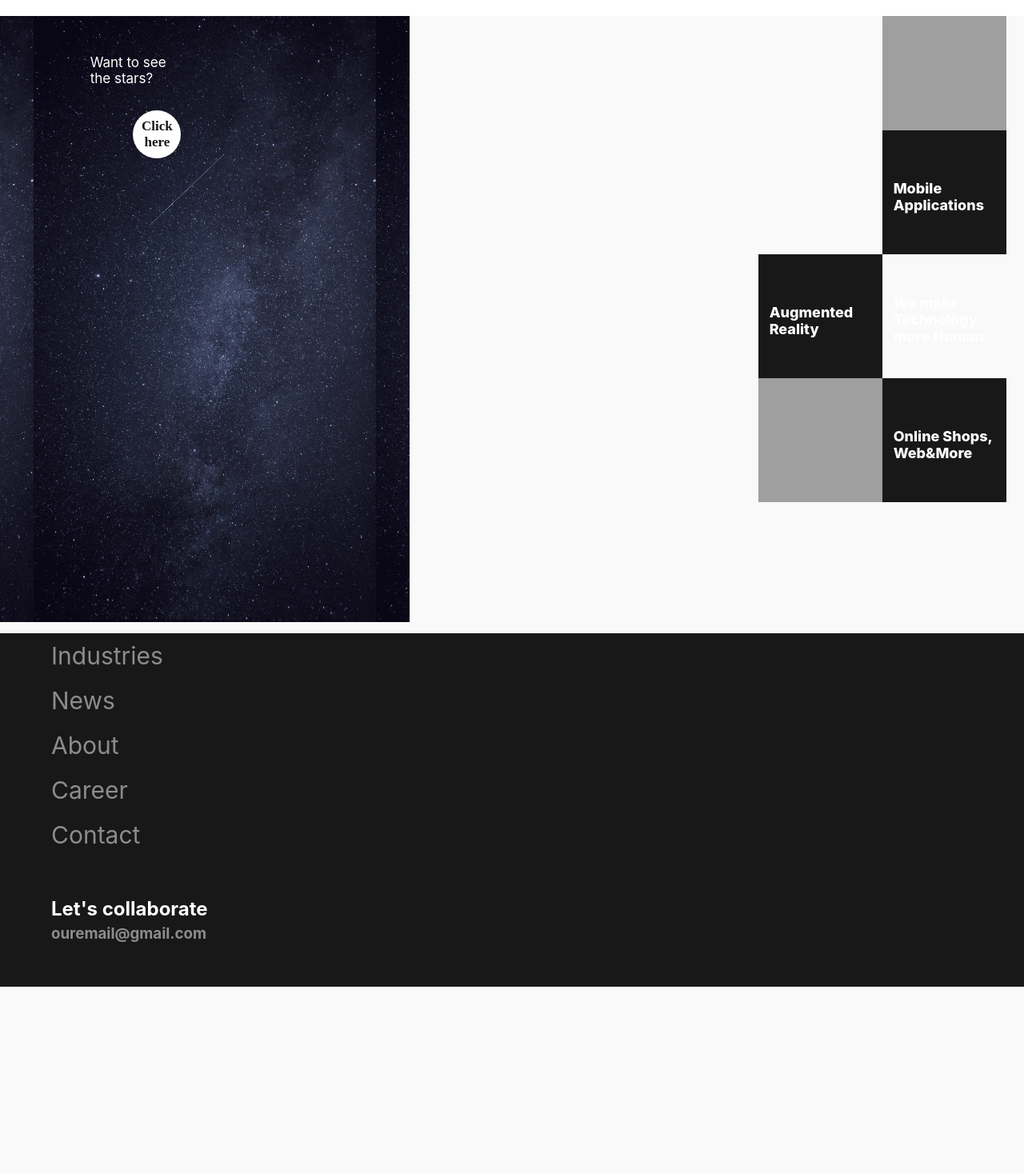
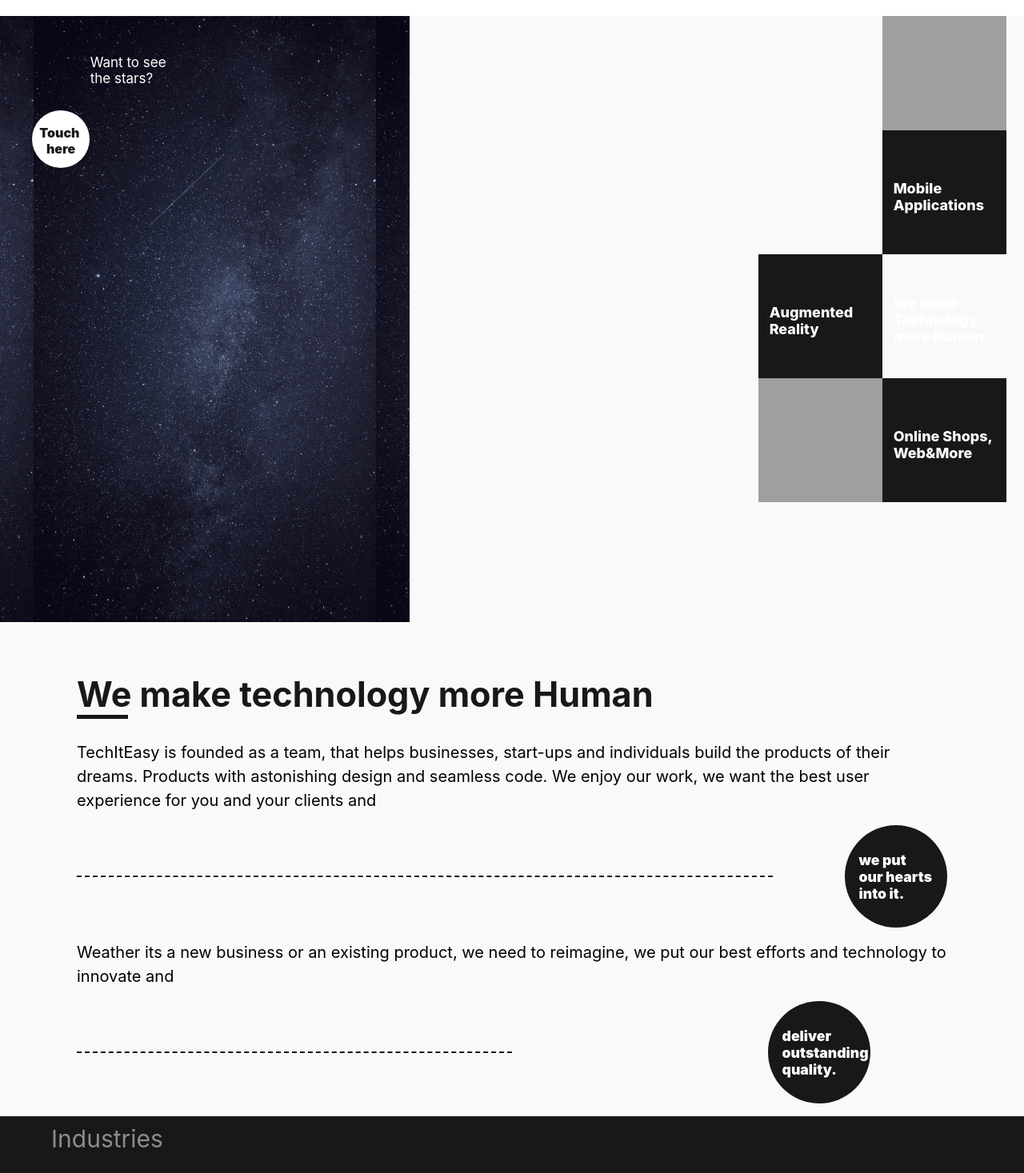
Before and after one commit to teliohub/teliohub-website, a Next.js app: page / in a window 1280 px wide. Shown: the part 120-1587 px from the top of the page at 80% size. Before the commit the page ends 1354 px from the top, so only its background shows below. Built offline with nearby package versions, Linux system fonts and the light colour scheme.

Commit message:
animation improvement

```diff
--- a/components/HomeAnimation/HomeAnimation.tsx
+++ b/components/HomeAnimation/HomeAnimation.tsx
@@ -10,6 +10,7 @@ const HomeAnimation = (props : Props) : JSX.Element => {
     return (
         <div className={props.isClicked ? styles.backgroundImageFullWidth : styles.backgroundImage}>
             <span>Want to see the stars?</span>
+            <div className={props.isClicked ? styles.whiteBallMoving : styles.whiteBall}></div>
         </div>
     )
 }
--- a/components/HomeAnimation/homeAnimation.module.css
+++ b/components/HomeAnimation/homeAnimation.module.css
@@ -30,3 +30,25 @@
   z-index: 0;
   transition: 1s ease-in-out;
 }
+
+.whiteBall {
+  width: 4.5rem;
+  height: 4.5rem;
+  background-color: white;
+  position: absolute;
+  border-radius: 50%;
+  top: 7.5rem;
+  left: 2.5rem;
+  transition: 1s ease-in-out;
+}
+
+.whiteBallMoving {
+  width: 6rem;
+  height: 6rem;
+  background-color: white;
+  position: absolute;
+  border-radius: 50%;
+  top: 40.5rem;
+  left: 1.5rem;
+  transition: 1s ease-in-out;
+}
--- a/components/NavigationComponent/Navigation.tsx
+++ b/components/NavigationComponent/Navigation.tsx
@@ -53,7 +53,10 @@ const Navigation = () => {
         </li>
         <li className={styles.liControl}>
           <li>
-            <h4>{currentRoute}</h4>
+            {/* <h4>{currentRoute}</h4> */}
+            <Link href="/contact">
+              <a>Contact</a>
+            </Link>
           </li>
           <li>
             <Hamburger toggled={isNavSidebarActive} toggle={handleClick} />
--- /dev/null
+++ b/components/serviceBoxes/ServiceBox.tsx
@@ -0,0 +1,24 @@
+import React from "react";
+import styles from "./serviceBox.module.css";
+
+type Props = {
+  title?: string;
+  para: string;
+  spanReady: string;
+};
+
+const ServiceBox = (props: Props): JSX.Element => {
+  return (
+    <div className={styles.container}>
+      <h1>{props.title}</h1>
+      <div className={props.title ? styles.divDivider : ""}></div>
+      <p>{props.para}</p>
+      <div className={styles.flexControl}>
+        <div className={props.title ? styles.spanPointer : styles.spanPointerWidth}></div>
+        <span className={props.title ? styles.spanReady : styles.spanReadyPosition}><pre>{props.spanReady}</pre></span>
+      </div>
+    </div>
+  );
+};
+
+export default ServiceBox;
--- /dev/null
+++ b/components/serviceBoxes/serviceBox.module.css
@@ -0,0 +1,81 @@
+.container {
+    width: 85%;
+    margin: 50px auto;
+}
+
+.container h1 {
+    font-size: 2.7rem;
+    font-weight: bolder;
+    color: #181818;
+}
+
+.divDivider {
+    width: 4rem;
+    height: 1rem;
+    border-top: 5px solid #181818;
+    margin-bottom: 1rem;
+}
+
+.container p {
+    line-height: 30px;
+    font-size: 20px;
+}
+
+.flexControl {
+    display: flex;
+    flex-direction: row;
+    justify-content: space-between;
+    align-items: center;
+    width: 100%;
+    margin: 5rem 0;
+    position: relative;
+}
+
+.spanPointer {
+    border-top: 2px dashed #181818;
+    height: 1px;
+    width: 80%;
+    position: absolute;
+    left: 0;
+}
+
+.spanPointerWidth {
+    width: 50%;
+    border-top: 2px dashed #181818;
+    height: 1px;
+    position: absolute;
+    left: 0;
+}
+
+.spanReady {
+    background-color: #181818;
+    width: 8rem;
+    height: 8rem;
+    border-radius: 50%;
+    color: white;
+    position: absolute;
+    right: 0;
+    display: flex;
+    justify-content: center;
+    align-items: center;
+}
+
+.spanReadyPosition {
+    background-color: #181818;
+    width: 8rem;
+    height: 8rem;
+    border-radius: 50%;
+    color: white;
+    position: absolute;
+    right: 6rem;
+    display: flex;
+    justify-content: center;
+    align-items: center;
+}
+
+.spanReady pre, .spanReadyPosition pre {
+    width: 100%;
+    font-size: 1.1rem;
+    text-align: left;
+    font-weight: 900;
+}
--- /dev/null
+++ b/components/serviceBoxes/serviceBoxTexts.tsx
@@ -0,0 +1,22 @@
+const serviceText = [
+    {
+        'title' : 'We make technology more Human',
+        'para': 'TechItEasy is founded as a team, that helps businesses, start-ups and individuals build the products of their dreams. Products with astonishing design and seamless code. We enjoy our work, we want the best user experience for you and your clients and',
+        'spanReady': `
+     we put
+     our hearts
+     into it.
+        `
+    },
+    {
+        'title': '',
+        'para':'Weather its a new business or an existing product, we need to reimagine, we put our best efforts and technology to innovate and',
+        'spanReady': `
+     deliver
+     outstanding
+     quality.
+        `
+    }
+]
+
+export default serviceText;
--- a/pages/index.tsx
+++ b/pages/index.tsx
@@ -4,15 +4,14 @@ import { useState } from "react";
 import Box from "../components/BoxServices/BoxService";
 import HomeAnimation from "../components/HomeAnimation/HomeAnimation";
 import styles from "../styles/pageStyles.module.css";
+import Texts from "../components/serviceBoxes/serviceBoxTexts";
+import ServiceBox from "../components/serviceBoxes/ServiceBox";
 
 const Home: NextPage = () => {
   const [isClicked, setIsClicked] = useState<boolean>(false);
 
-  const handleBackground = () => {
-    setIsClicked(true);
-  };
-
   return (
+    <div>
       <div className={styles.container}>
         <Head>
           <title>Create Next App</title>
@@ -21,14 +20,21 @@ const Home: NextPage = () => {
         </Head>
 
         <HomeAnimation isClicked={isClicked} />
-      <p
-        className={
-          isClicked ? styles.backgroundClicked : styles.backgroundParaButton
-        }
-        onClick={() => handleBackground()}
+        <pre
+          onClick={() => setIsClicked(true)}
+          className={isClicked ? styles.animationButtonClicked : styles.animationButton}
         >
-        {isClicked ? 'You, you are the star' : 'Click here'}
-      </p>
+          {`
+Touch
+here`}
+        </pre>
+        <pre className={isClicked ? styles.starsTextActive : styles.starsTextNotActive}>
+        {`
+          You,
+       you are
+       the star
+        `}
+        </pre>
         <main className={styles.container}>
           <div>
             <div className={styles.marginControl}></div>
@@ -43,6 +49,17 @@ const Home: NextPage = () => {
           </div>
         </main>
       </div>
+      <ServiceBox
+        title={Texts[0].title}
+        para={Texts[0].para}
+        spanReady={Texts[0].spanReady}
+      />
+      <ServiceBox
+        title={Texts[1].title}
+        para={Texts[1].para}
+        spanReady={Texts[1].spanReady}
+      />
+    </div>
   );
 };
 
--- a/styles/pageStyles.module.css
+++ b/styles/pageStyles.module.css
@@ -12,44 +12,54 @@
   z-index: 0;
 }
 
-.backgroundParaButton {
-  background-color: white;
-  width: 60px;
-  height: 60px;
-  font-family: Montserrat;
-  font-size: 17px;
-  font-weight: bold;
-  font-stretch: normal;
-  font-style: normal;
-  letter-spacing: normal;
+.animationButton {
+  color: white;
+  position: absolute;
+  top: 8rem;
+  left: 2.5rem;
+  z-index: 2922;
+  color: #181818;;
+  font-weight: 900;
+  width: 4.5rem;
+  height: 4.5rem;
+  border-radius: 50%;
   text-align: center;
-  color: #181818;
-  border-radius: 50%;
-  padding-top: 10px;
-  z-index: 2000;
-  position: absolute;
-  top: 130px;
-  left: 13%;
-  transition: 2s ease-in-out;
+  opacity: 1;
+  transition: 1s ease-in-out;
 }
 
-.backgroundClicked {
-  background-color: white;
-  width: 140px;
-  height: 140px;
-  font-family: Montserrat;
-  font-size: 22px;
-  font-weight: bold;
-  font-stretch: normal;
-  font-style: normal;
-  letter-spacing: normal;
+.animationButtonClicked {
+  color: white;
+  position: absolute;
+  top: 8rem;
+  left: 2.5rem;
+  z-index: 2922;
+  color: #181818;;
+  font-weight: 900;
+  width: 4.5rem;
+  height: 4.5rem;
+  border-radius: 50%;
   text-align: center;
-  color: #181818;
-  border-radius: 50%;
-  padding: 35px 20px 0 20px;
-  z-index: 2000;
+  opacity: 0;
+  transition: 1s ease-in-out;
+}
+
+.starsTextActive {
   position: absolute;
-  top: 580px;
-  left: 5%;
-  transition: 2s ease-in-out;
+  top: 41.2rem;
+  left: 1rem;
+  font-weight: 900;
+  font-size: 1rem;
+  opacity: 1;
+  transition: 1s ease-in-out;
 }
+
+.starsTextNotActive {
+  position: absolute;
+  top: 41.2rem;
+  left: 1rem;
+  font-weight: 900;
+  font-size: 1rem;
+  opacity: 0;
+  transition: 1s ease-in-out;
+}
```
Lines whose indentation alone changed are shown as unchanged.
